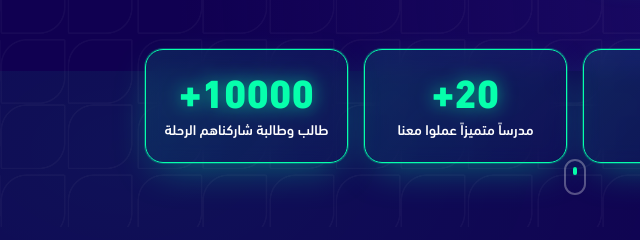
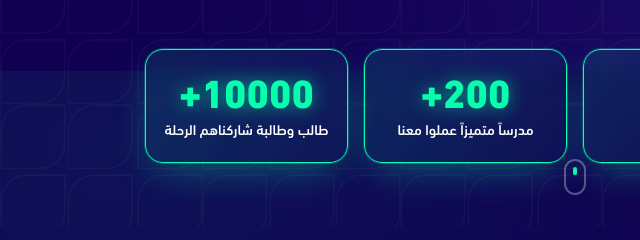
Before and after one commit to Alazal-tools/alazal-landing-page, a plain HTML site: page index.html in a window 1280 px wide. Shown: the part 729-969 px from the top of the page, 65-705 px from the left. Drawn offline with Linux system fonts and the light colour scheme.

Commit message:
Update hero section statistics to reflect accurate teacher count

```diff
--- a/index.html
+++ b/index.html
@@ -89,7 +89,7 @@
         <div class="hero__stats">
           <div class="stat"><span class="stat__num">16+</span><span class="stat__lbl">سنة من العراقة</span></div>
           <div class="stat"><span class="stat__num">6</span><span class="stat__lbl">كيانات تعليمية</span></div>
-          <div class="stat"><span class="stat__num">20+</span><span class="stat__lbl">مدرساً متميزاً عملوا معنا</span></div>
+          <div class="stat"><span class="stat__num">200+</span><span class="stat__lbl">مدرساً متميزاً عملوا معنا</span></div>
           <div class="stat"><span class="stat__num">10000+</span><span class="stat__lbl">طالب وطالبة شاركناهم الرحلة</span></div>
         </div>
 
```
